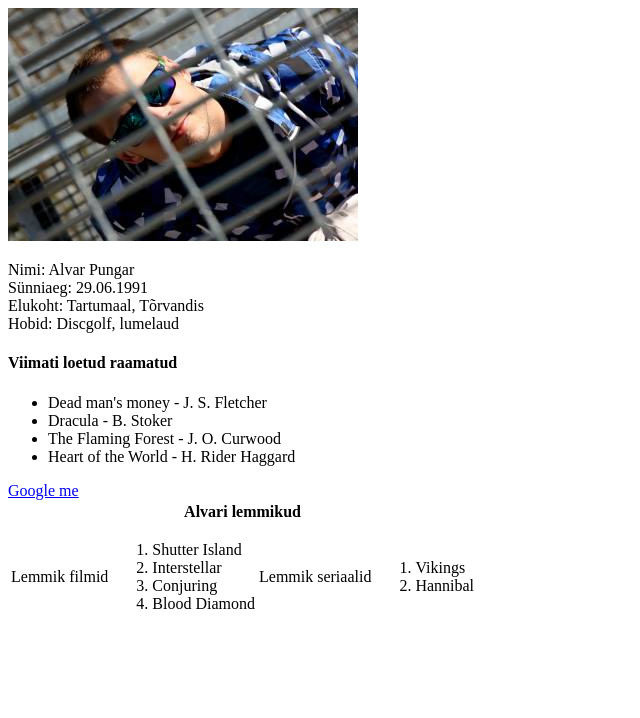
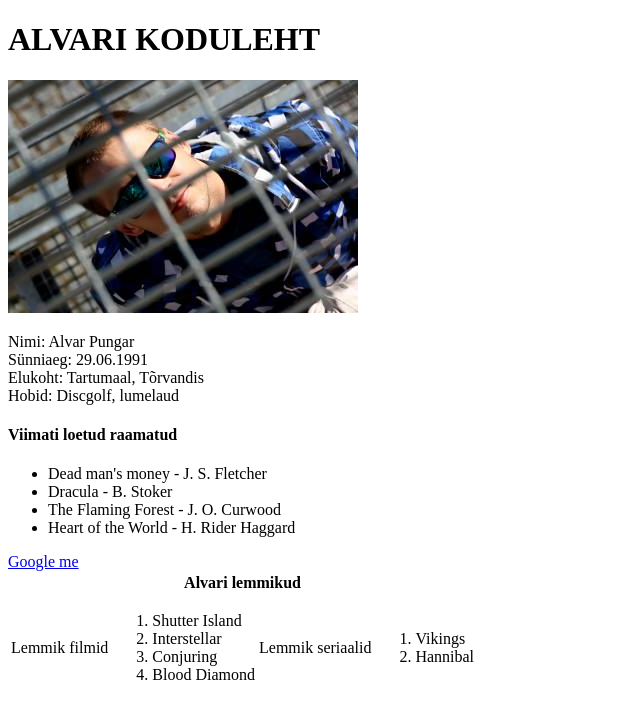
Before and after one commit to alvarpungar/Alvari-koduleht, a plain HTML site: page index.html in a window 1280 px wide. Shown: the whole page, without its empty margins (0-640 px from the left). Drawn offline with Linux system fonts and the light colour scheme.

Commit message:
Esilehel lisada lehe pealkiri [Delivers #102575908]

```diff
--- a/index.html
+++ b/index.html
@@ -5,6 +5,7 @@
     <title>Alvari koduleht</title>
 </head>
 <body>
+<h1>ALVARI KODULEHT</h1>
 <img src="Alvaripilt.jpg" />
 <p>
     Nimi: Alvar Pungar<br>
```
